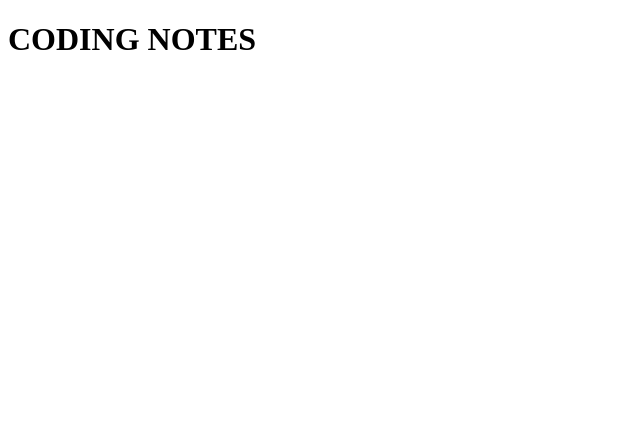
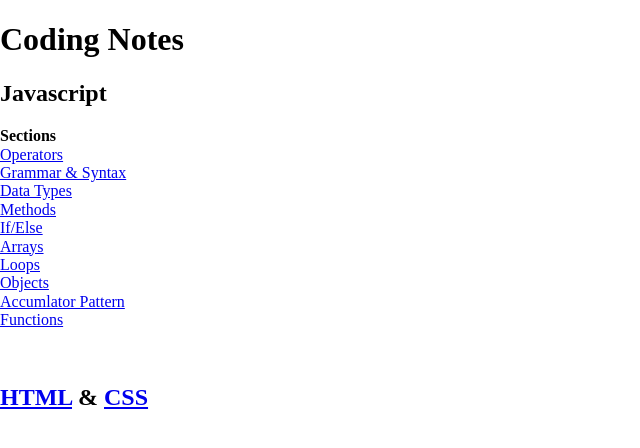
Before and after one commit to manniecut/codingnotes, a plain HTML site: page index.html in a window 1280 px wide. Shown: the whole page, without its empty margins (0-640 px from the left). Drawn offline with nearby package versions, Linux system fonts and the light colour scheme.

Commit message:
index.html - added table of contents

```diff
--- a/index.html
+++ b/index.html
@@ -1,4 +1,32 @@
 <!DOCTYPE html>
+<!-- this page is for organizing and easily accessing my coding notes -->
 <html>
   <head>
-    <h1>CODING NOTES</h1>
+    <meta charset="utf-8">
+	  <meta name="viewport" content="width=device-width">
+	  <title>repl.it</title>
+	  <link rel="stylesheet" href="https://cdnjs.cloudflare.com/ajax/libs/normalize/8.0.1/normalize.min.css" />
+	  <link href="style.css" rel="stylesheet" type="text/css" />
+  </head>
+  <body>
+    <header>
+      <div>
+        <h1>Coding Notes</h1>
+      </div>
+    </header>
+    <main>
+      <!-- this is the table of contents, linked by anchors -->
+      <h2>Javascript</h2>
+      <p><strong>Sections</strong><br>
+        <a href = "#operators">Operators</a><br>
+        <a href = "#grammar-syntax">Grammar & Syntax</a><br>
+        <a href = "#data-types">Data Types</a><br>
+        <a href = "#methods">Methods</a><br>
+        <a href = "#if-else">If/Else</a><br>
+        <a href = "#arrays">Arrays</a><br>
+        <a href = "#loops">Loops</a><br>
+        <a href = "#objects">Objects</a><br>
+        <a href = "#accumulator">Accumlator Pattern</a><br>
+        <a href = "#functions">Functions</a><br></p>
+      <br>
+      <h2><a href = "#html">HTML</a> & <a href = "#css">CSS</a></h2>
```
